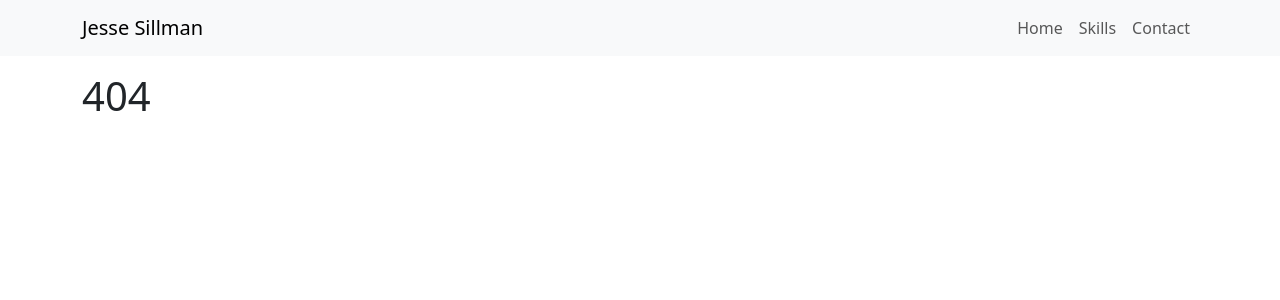
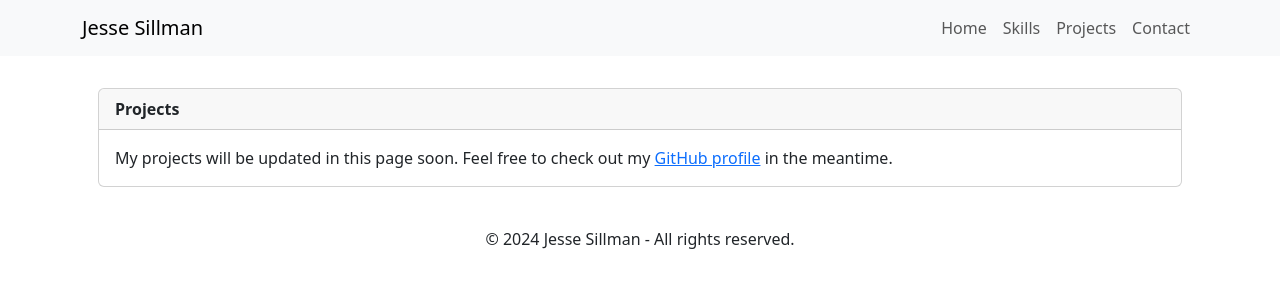
Before and after one commit to jessesillman/Portfolio, a React (Vite) app in the folder frontend/: page /projects in a window 1280 px wide. Before the commit this address had no page. Shown: the top 300 px of the page. Built offline with nearby package versions, Linux system fonts and the light colour scheme.

Commit message:
Added Portfolio page

```diff
--- a/frontend/src/main.jsx
+++ b/frontend/src/main.jsx
@@ -5,6 +5,7 @@ import Home from "./pages/Home";
 import Contact from "./pages/Contact";
 import NoPage from "./pages/NoPage";
 import Skills from "./pages/Skills"
+import Projects from "./pages/Projects";
 import 'bootstrap/dist/css/bootstrap.min.css';
 
 export default function App() {
@@ -16,6 +17,7 @@ export default function App() {
           <Route path="contact" element={<Contact />} />
           <Route path="*" element={<NoPage />} />
           <Route path="skills" element={<Skills />} />
+          <Route path="projects" element={<Projects />} />
         </Route>
       </Routes>
     </BrowserRouter>
--- a/frontend/src/pages/Home.jsx
+++ b/frontend/src/pages/Home.jsx
@@ -36,8 +36,11 @@ const Home = () => {
                       an internship as part of my studies, and am also
                       to job opportunities in the IT field.
                     </Card.Text>
-                    <button type="button" className="btn btn-outline-primary mt-3" onClick={openCV}>
+                    <button type="button" className="btn btn-outline-primary mt-3 me-2" onClick={openCV}>
                       View my CV
+                    </button>
+                    <button type="button" className="btn btn-outline-primary mt-3" onClick={() => window.open('https://www.credly.com/users/jesse-sillman')}>
+                      View my certificates
                     </button>
                     <br/>
                     <Card.Text className="text-start mt-3">
--- a/frontend/src/pages/Layout.jsx
+++ b/frontend/src/pages/Layout.jsx
@@ -12,6 +12,7 @@ const Layout = () => {
             <Nav className="ms-auto">
               <Nav.Link as={Link} to="/">Home</Nav.Link>
               <Nav.Link as={Link} to="/skills">Skills</Nav.Link>
+              <Nav.Link as={Link} to="/projects">Projects</Nav.Link>
               <Nav.Link as={Link} to="/contact">Contact</Nav.Link>
             </Nav>
           </Navbar.Collapse>
--- /dev/null
+++ b/frontend/src/pages/Projects.jsx
@@ -0,0 +1,28 @@
+import { Card, Button, Container, Row, Col } from 'react-bootstrap';
+import '../Skills.modules.css';
+
+const Projects = () => {
+    return (
+        <Container className="p-3">
+      <Row className="mb-3">
+        <Col md={12}>
+          <Card>
+          <Card.Header style={{ fontWeight: 'bold' }}>Projects</Card.Header>
+            <Card.Body>
+              <Card.Text>
+                My projects will be updated in this page soon. Feel free to check out my <a href="https://github.com/jessesillman" target="_blank" rel="noopener noreferrer">GitHub profile</a> in the meantime.
+              </Card.Text>
+            </Card.Body>
+          </Card>
+        </Col>
+      </Row>
+      <Row>
+        <Col className="text-center mt-4">
+          <p>&copy; {new Date().getFullYear()} Jesse Sillman - All rights reserved.</p>
+        </Col>
+      </Row>
+      </Container>
+    );
+};
+
+export default Projects;
```
